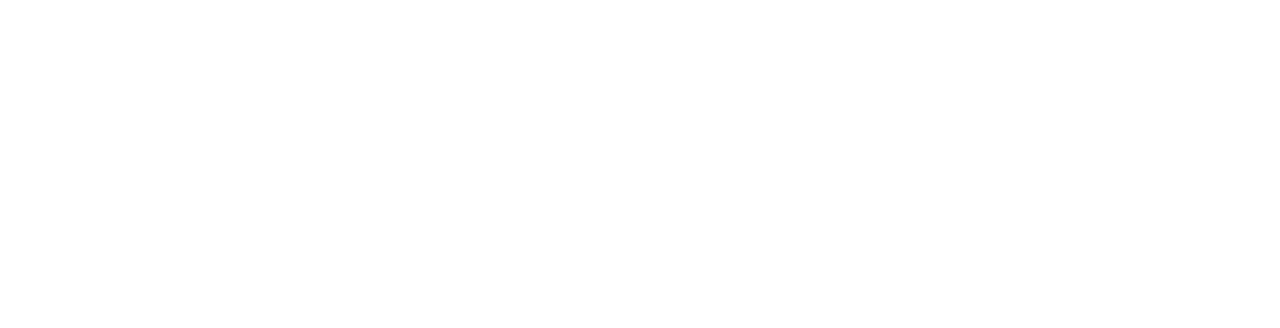
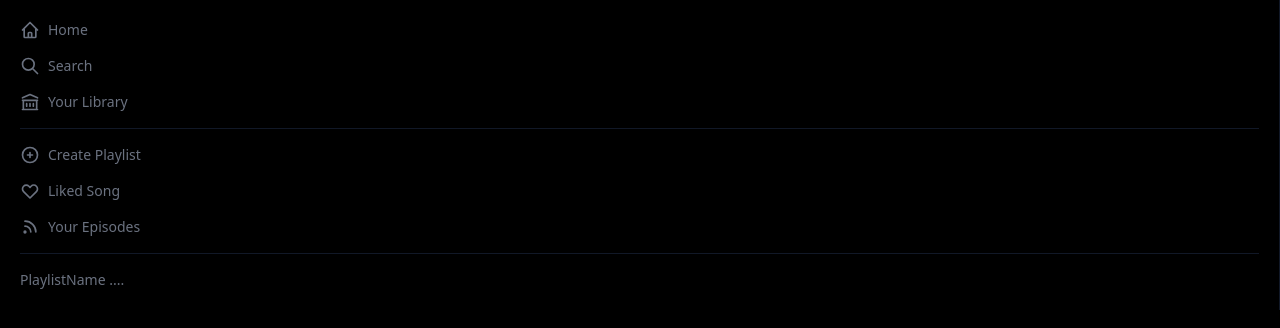
Before and after one commit to yeechoong97/spotify_clone, a Next.js app: page / in a window 1280 px wide. Shown: the top 328 px of the page. Built offline with nearby package versions, Linux system fonts and the light colour scheme.

Commit message:
Built the sidebar component 1/3

```diff
--- /dev/null
+++ b/components/SideBar.tsx
@@ -0,0 +1,45 @@
+import type { NextPage } from "next"
+import { HomeIcon, SearchIcon, LibraryIcon, PlusCircleIcon, HeartIcon, RssIcon } from "@heroicons/react/outline";
+
+const SideBar: NextPage = () => {
+    return (
+        <div className="text-gray-500 p-5 text-sm border-r border-gray-900">
+            <div className="space-y-4">
+                <button className="flex items-center space-x-2 hover:text-white">
+                    <HomeIcon className="h-5 w-5" />
+                    <p>Home</p>
+                </button>
+                <button className="flex items-center space-x-2 hover:text-white">
+                    <SearchIcon className="h-5 w-5" />
+                    <p>Search</p>
+                </button>
+                <button className="flex items-center space-x-2 hover:text-white">
+                    <LibraryIcon className="h-5 w-5" />
+                    <p>Your Library</p>
+                </button>
+                <hr className="border-t-[0.1px] border-gray-900" />
+
+                <button className="flex items-center space-x-2 hover:text-white">
+                    <PlusCircleIcon className="h-5 w-5" />
+                    <p>Create Playlist</p>
+                </button>
+                <button className="flex items-center space-x-2 hover:text-white">
+                    <HeartIcon className="h-5 w-5" />
+                    <p>Liked Song</p>
+                </button>
+                <button className="flex items-center space-x-2 hover:text-white">
+                    <RssIcon className="h-5 w-5" />
+                    <p>Your Episodes</p>
+                </button>
+                <hr className="border-t-[0.1px] border-gray-900" />
+
+                {/* PlayList */}
+                <p className="cursor-pointer hover:text-white">
+                    PlaylistName ....
+                </p>
+            </div>
+        </div>
+    )
+}
+
+export default SideBar
--- a/package.json
+++ b/package.json
@@ -6,6 +6,7 @@
     "start": "next start"
   },
   "dependencies": {
+    "@heroicons/react": "^1.0.6",
     "next": "latest",
     "react": "^17.0.2",
     "react-dom": "^17.0.2"
--- a/pages/index.tsx
+++ b/pages/index.tsx
@@ -1,12 +1,11 @@
 import type { NextPage } from 'next'
-import Head from 'next/head'
-import Image from 'next/image'
+import SideBar from '../components/SideBar'
 
 const Home: NextPage = () => {
   return (
-    <div className="flex min-h-screen flex-col items-center justify-center py-2">
+    <div className="bg-black h-screen overflow-hidden">
       <main>
-        {/* SideBar */}
+        <SideBar />
         {/* Center */}
       </main>
 
--- /dev/null
+++ b/pages/login.tsx
@@ -0,0 +1,9 @@
+import type { NextPage } from "next"
+
+const Login: NextPage = () => {
+    return (
+        <div>Login</div>
+    )
+}
+
+export default Login
```
Also changed, not shown: 1 other file (tests, documents, lock files or other folders).
